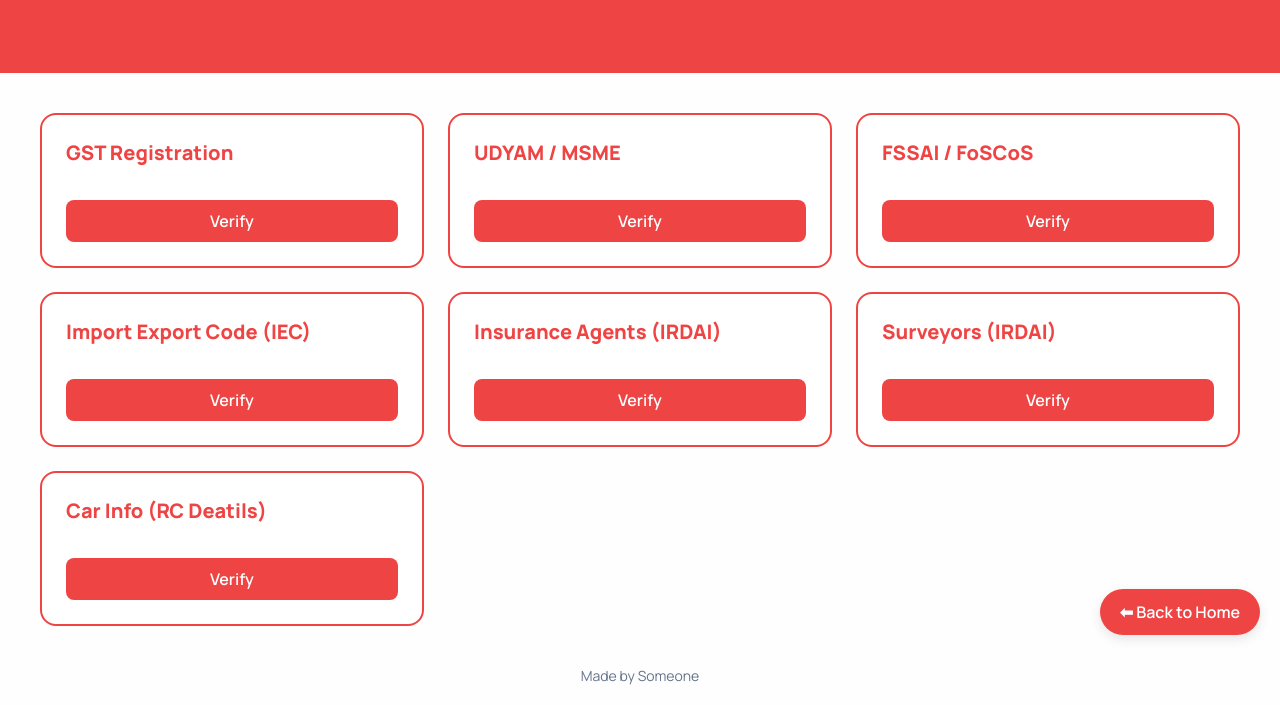
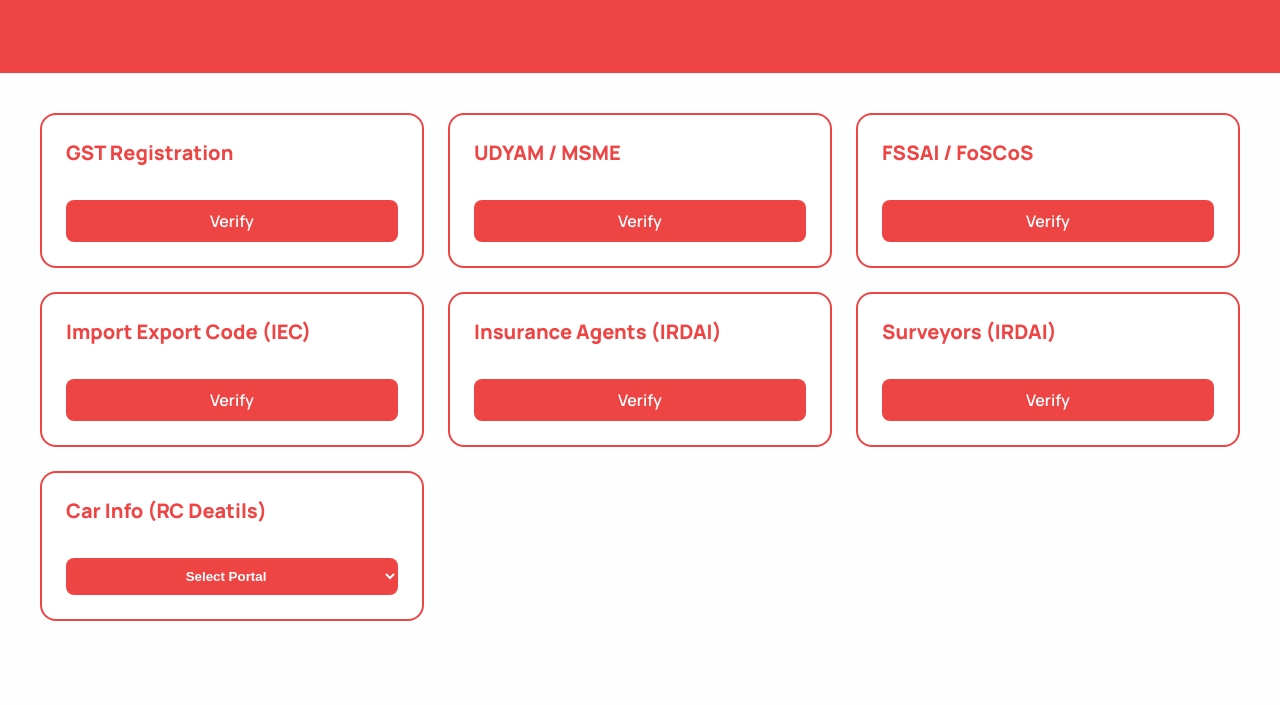
Before and after one commit to someoneuknow04/Verifyx, a plain HTML site: page business.html in a window 1280 px wide. Shown: the part 145-850 px from the top of the page. After the commit the page ends 806 px from the top, so only its background shows below. Drawn offline with nearby package versions, Linux system fonts and the light colour scheme.

Commit message:
Update business.html

```diff
--- a/business.html
+++ b/business.html
@@ -148,7 +148,10 @@
 
     <div class="card" data-aos="fade-up">
       <h3>Car Info (RC Deatils) </h3>
-      <a href="https://www.carinfo.app/rc-search" target="_blank">Verify</a>
+       <select onchange="if(this.value) window.open(this.value, '_blank')">
+        <option value="">Select Portal</option>
+        <option value="https://www.carinfo.app/rc-search</option>
+      <option value="https://vehicleinfo.app/</option>
     </div>
 
   </div>
```
